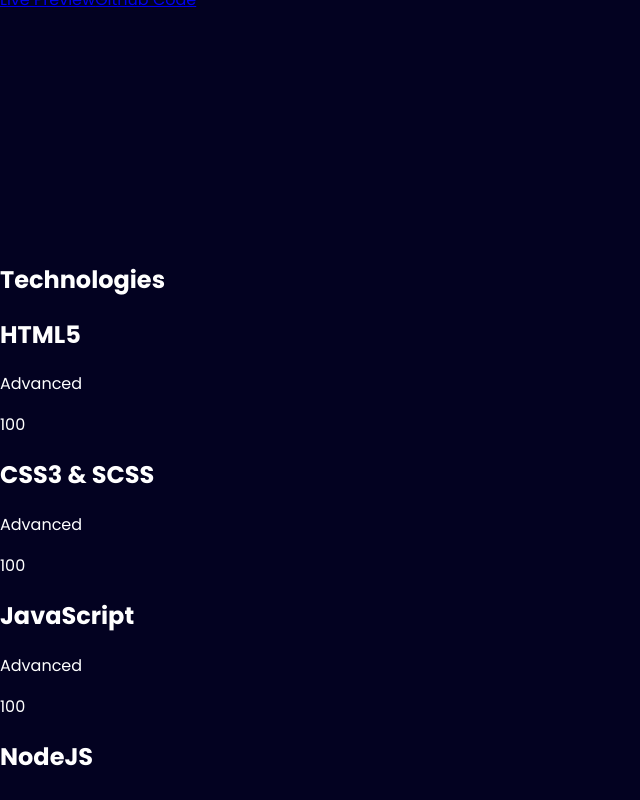
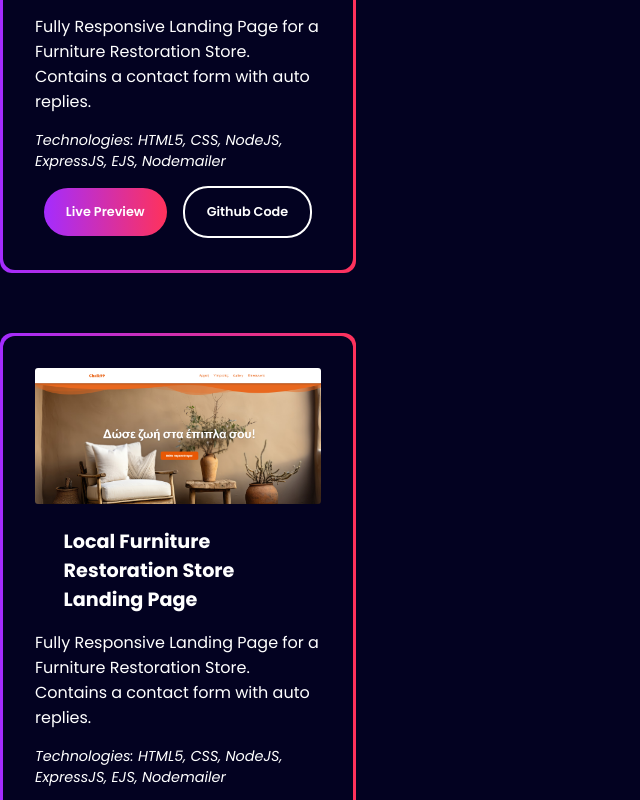
Before and after one commit to kosmiadis/personal_portfolio, a React (Create React App) app: page / in a window 1280 px wide. Shown: the part 1160-1960 px from the top of the page, without its empty margins (0-640 px from the left). Built offline with nearby package versions, Linux system fonts and the light colour scheme.

Commit message:
added changes

```diff
--- a/src/App.js
+++ b/src/App.js
@@ -47,6 +47,24 @@
       technologies: ['HTML5', 'CSS', 'NodeJS', 'ExpressJS', 'EJS', 'Nodemailer'],
       github_url: 'https://github.com/kosmiadis/chalk59_website',
       live_demo_url: 'https://chalk59website.up.railway.app'
+    },
+    {
+      id: 2,
+      img_url: './images/chalk59_img.png',
+      title: t('chalk59_project_title'),
+      description: t('chalk59_project_description'),
+      technologies: ['HTML5', 'CSS', 'NodeJS', 'ExpressJS', 'EJS', 'Nodemailer'],
+      github_url: 'https://github.com/kosmiadis/chalk59_website',
+      live_demo_url: 'https://chalk59website.up.railway.app'
+    },
+    {
+      id: 3,
+      img_url: './images/chalk59_img.png',
+      title: t('chalk59_project_title'),
+      description: t('chalk59_project_description'),
+      technologies: ['HTML5', 'CSS', 'NodeJS', 'ExpressJS', 'EJS', 'Nodemailer'],
+      github_url: 'https://github.com/kosmiadis/chalk59_website',
+      live_demo_url: 'https://chalk59website.up.railway.app'
     }
   ])
 
@@ -61,6 +79,24 @@
     setProjects([
       {
         id: 1,
+        img_url: chalk59_img_url,
+        title: t('chalk59_project_title'),
+        description: t('chalk59_project_description'),
+        technologies: ['HTML5', 'CSS', 'NodeJS', 'ExpressJS', 'EJS', 'Nodemailer'],
+        github_url: 'https://github.com/kosmiadis/chalk59_website',
+        live_demo_url: 'https://chalk59website.up.railway.app'
+      },
+      {
+        id: 2,
+        img_url: chalk59_img_url,
+        title: t('chalk59_project_title'),
+        description: t('chalk59_project_description'),
+        technologies: ['HTML5', 'CSS', 'NodeJS', 'ExpressJS', 'EJS', 'Nodemailer'],
+        github_url: 'https://github.com/kosmiadis/chalk59_website',
+        live_demo_url: 'https://chalk59website.up.railway.app'
+      },
+      {
+        id: 3,
         img_url: chalk59_img_url,
         title: t('chalk59_project_title'),
         description: t('chalk59_project_description'),
--- a/src/Components/Content/Projects/Project.js
+++ b/src/Components/Content/Projects/Project.js
@@ -1,9 +1,33 @@
+import { useSpring, animated } from "@react-spring/web";
+import { useEffect } from "react";
+import { useInView } from "react-intersection-observer";
+
+
 const Project = ({t, project}) => {
 
     const { img_url, title, description, technologies, github_url, live_demo_url } = project;
 
+  const {ref, inView} = useInView({
+    triggerOnce: false,
+    threshold: 0.1
+  })
+
+  const [fadeIn, api] = useSpring(() => ({
+    from: {opacity: 0},
+    to: {opacity: 1}
+  }))
+
+  useEffect(() => {
+    if(inView) {
+      api.start({
+        from: {opacity: 0},
+        to: {opacity: 1}
+      })
+    }
+  }, [inView, api])
+
     return (
-      <div className='project'>
+      <animated.div styles={{...fadeIn}} ref={ref} className='project'>
         <div className="project_inner_wrapper">
 
           <div className="img_preview">
@@ -12,8 +36,8 @@
 
           <div className="project_text">
             <h2>{title}</h2>
-            <p>{description}</p>
-            <p>{t('technologies')}: {technologies.join(', ')}</p>
+            <p id='description'>{description}</p>
+            <p id='technologies'>{t('technologies')}: {technologies.join(', ')}</p>
           </div>
 
           <div className="project_actions">
@@ -21,7 +45,7 @@
               <a href={github_url} target="blank">Github Code</a>
           </div>
         </div>
-      </div>
+      </animated.div>
     )
 }
 
--- a/src/styles/projects/project.scss
+++ b/src/styles/projects/project.scss
@@ -0,0 +1,107 @@
+div.project {
+    margin-inline: auto;
+    width: 90%;
+    max-width: 350px;
+    height: 550px;
+    background-image: linear-gradient(to right, var(--gradient-primary-color), var(--gradient-secondary-color));
+    position: relative;
+    padding: 3px;
+    border-radius: 12px;
+    display: flex;
+    justify-content: center;
+
+    & div.project_inner_wrapper {
+        display: flex;
+        flex-direction: column;
+        justify-content: space-between;
+        background-color: var(--body-bg-color);
+        padding: 2rem;
+        border-radius: inherit;
+
+        & div.img_preview {
+            width: 100%;
+
+            & img {
+                width: 100%;
+                border-radius: 3px;
+            }
+        }
+
+        & div.project_text {
+
+            & h2 {
+                font-size: 1.2rem;
+            }
+
+            & p#description {
+                font-size: 1rem;
+
+            }
+
+            & p#technologies {
+                font-size: .9rem;
+                font-style: italic;
+            }
+        }
+
+        & div.project_actions {
+            display: flex;
+            align-items: center;
+            justify-content: center;
+            gap: 1rem;
+
+            & a {
+                text-decoration: none;
+                padding: 15px 22px;
+                font-size: 0.8rem;
+                font-weight: 600;
+                color: white;
+                border-radius: 25px;
+                position: relative;
+                transition: 0.3s ease-in-out;
+
+                &:nth-of-type(1)::before {
+                    z-index: -1;
+                    top: 0;
+                    left: 0;
+                    position: absolute;
+                    width: 0;
+                    background-color: white;
+                    border-radius: 12px;
+                    content: '';
+                    transition: 0.3s ease-in-out;
+                }
+
+                &:nth-of-type(1) {
+                    background-image: linear-gradient(to right, var(--gradient-primary-color), var(--gradient-secondary-color));
+
+                    &:hover {
+                        background-clip: text;
+                        -webkit-text-fill-color: transparent;
+
+                        &::before {
+                            cursor: pointer;
+                            width: 100%;
+                            z-index: 1;
+                        }
+                    }
+                }
+
+                &:nth-of-type(2) {
+                    border: 2px solid white;
+
+                    &:hover {
+                        background-color: white;
+                        color: var(--gradient-primary-color);
+                    }
+                }
+            }
+        }
+    }
+}
+
+@media screen and (min-width: 769px) {
+    div.project {
+        margin-inline: initial;
+    }
+}
--- a/src/styles/projects/projects.css
+++ b/src/styles/projects/projects.css
@@ -1 +1 @@
-@import"./project.scss"
+@import"./project.scss";div.projects{display:flex;flex-direction:column;width:100%;gap:60px}div.projects h2{width:80%;margin-inline:auto;text-align:left}@media screen and (min-width: 769px){div.projects{grid-template-columns:repeat(3, auto);grid-template-rows:max-content}div.projects h2{grid-column-start:1;grid-column-end:-1}}
--- a/src/styles/projects/projects.scss
+++ b/src/styles/projects/projects.scss
@@ -1 +1,26 @@
 @import url('./project.scss');
+
+div.projects {
+    display: flex;
+    flex-direction: column;
+    width: 100%;
+    gap: 60px;
+
+    & h2 {
+        width: 80%;
+        margin-inline: auto;
+        text-align: left;
+    }
+}
+
+@media screen and (min-width: 769px) {
+    div.projects {
+        grid-template-columns: repeat(3, auto);
+        grid-template-rows: max-content;
+
+        & h2 {
+            grid-column-start: 1;
+            grid-column-end: -1;
+        }
+    }
+}
```
Also changed, not shown: src/styles/projects/project.css (+1 -0 lines).
